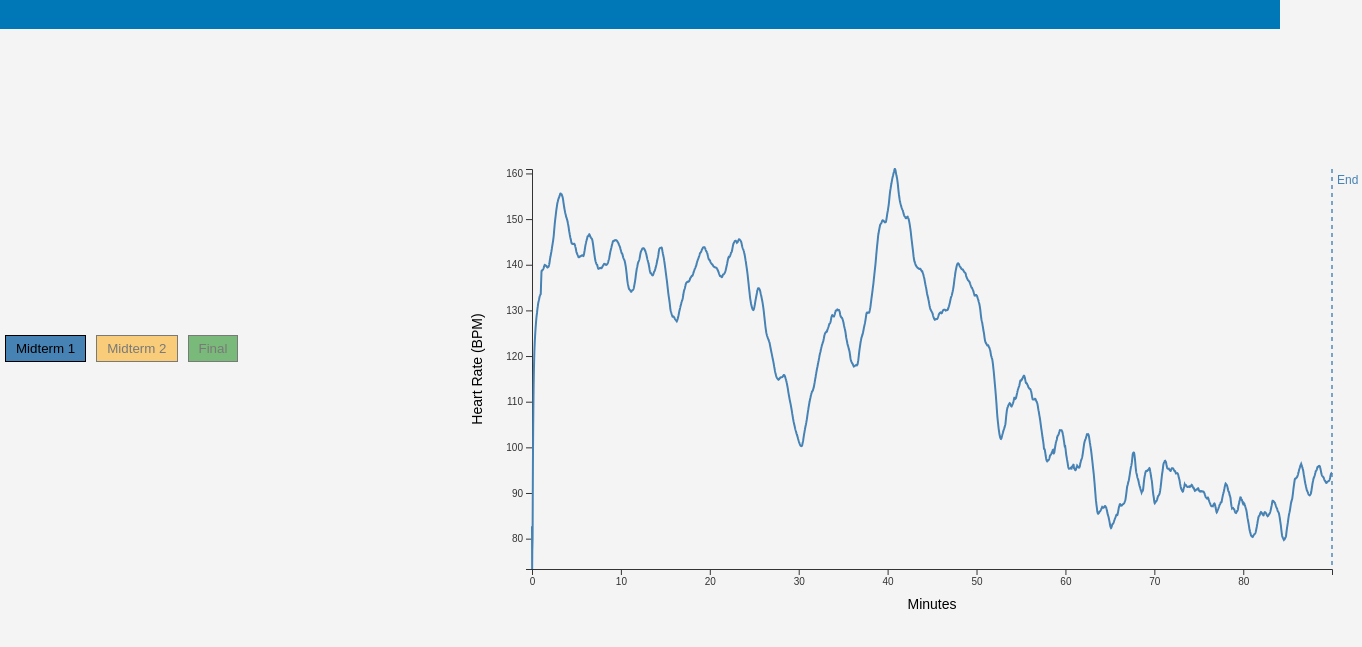
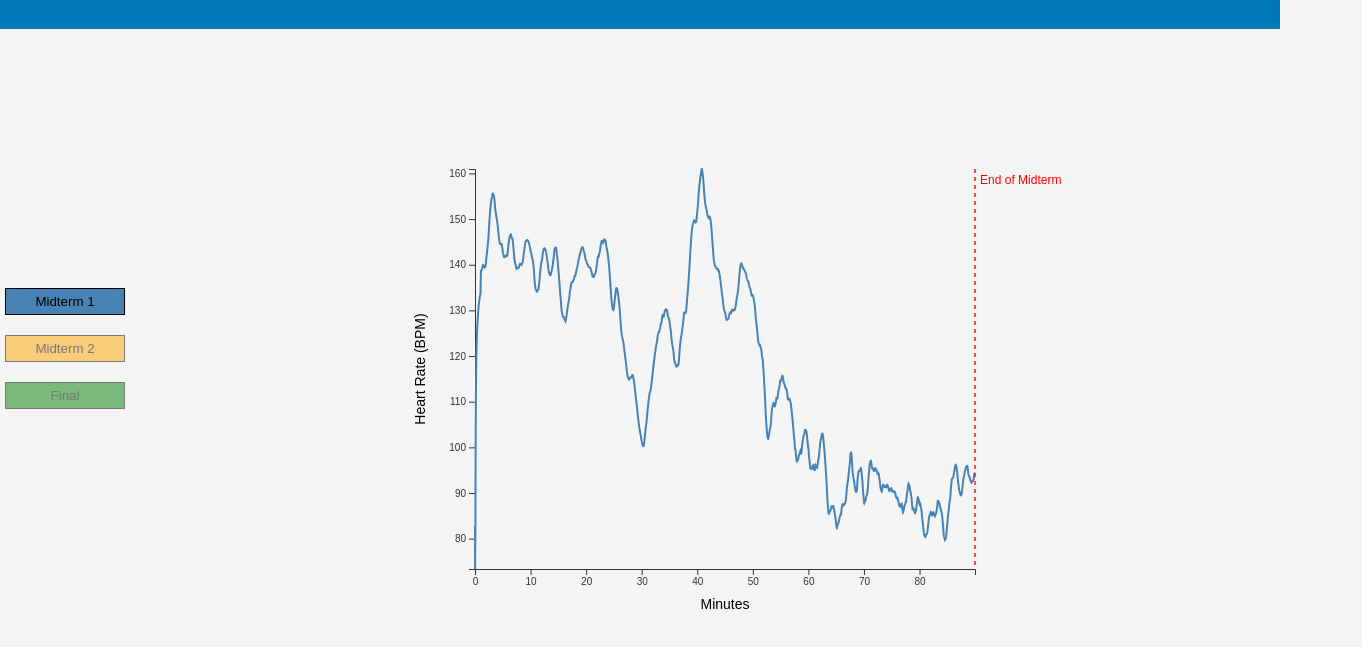
Before and after one commit to somythl/analyzingtesthealthmetrics, a plain HTML site: page index.html in a window 1280 px wide. Shown: the part 117-764 px from the top of the page, 1362 px wide, since content can reach past the window. Drawn offline with nearby package versions, Linux system fonts and the light colour scheme.

Commit message:
polished endlines for each test type

```diff
--- a/style.css
+++ b/style.css
@@ -26,13 +26,17 @@ main {
     border-radius: 10px;
     box-shadow: 0 0 10px rgba(0, 0, 0, 0.1);
     text-align: center;
+    overflow: visible; /* Ensure text doesn't get hidden */
 }
+
 
 #chart {
     width: 600px;
     height: 400px;
     margin: auto;
+    overflow: visible; /* Allow text to extend */
 }
+
 
 footer {
     background-color: #0077b6;
@@ -43,3 +47,28 @@ footer {
     bottom: 0;
     width: 100%;
 }
+
+#container {
+    display: flex;
+    justify-content: center;  /* Center content */
+    align-items: center;
+    gap: 40px; /* Space between buttons and graph */
+    margin-top: 20px;
+    flex-wrap: wrap;
+}
+
+#buttons {
+    display: flex;
+    flex-direction: column; /* Stack buttons vertically */
+    align-items: center;
+    gap: 10px;
+}
+
+
+button {
+    padding: 8px 15px;
+    width: 120px;
+    text-align: center;
+    border: 1px solid black;
+    cursor: pointer;
+}
--- a/visualization.js
+++ b/visualization.js
@@ -2,8 +2,8 @@ d3.json("Data/average_hr.json").then(function(data) {
     const tests = ["Midterm 1", "Midterm 2", "Final"];
     const colors = { "Midterm 1": "steelblue", "Midterm 2": "orange", "Final": "green" };
 
-    const width = 800, height = 400;
-    const margin = {top: 20, right: 30, bottom: 50, left: 70};
+    const width = 500, height = 400;
+    const margin = {top: 20, right:100, bottom: 50, left: 70};
 
     // **Clear existing SVG and buttons before appending new ones**
     d3.select("#chart").selectAll("svg").remove();
@@ -88,6 +88,8 @@ d3.json("Data/average_hr.json").then(function(data) {
         xAxisGroup.transition().duration(1000).call(d3.axisBottom(xScale).ticks(10));
         yAxisGroup.transition().duration(1000).call(d3.axisLeft(yScale));
 
+        let endTimes = {}; // Store end times to manage combined labels
+
         activeTests.forEach(test => {
             const path = svg.append("path")
                 .datum(data[test])
@@ -106,28 +108,73 @@ d3.json("Data/average_hr.json").then(function(data) {
                 .ease(d3.easeLinear)
                 .attr("stroke-dashoffset", 0);
 
-            // End-of-test indicator
-            const endTime = d3.max(data[test], d => d["Time (s)"]) / 60;
+            // Store end times
+            const endTime = Math.round(d3.max(data[test], d => d["Time (s)"]) / 60); // Round to nearest minute
+            if (!endTimes[endTime]) endTimes[endTime] = [];
+            endTimes[endTime].push(test);
+
+
+
+
+
+        });
+
+        console.log("End times object:", endTimes); // Shows all end times
+
+        Object.keys(endTimes).forEach(time => {
+            const testNames = endTimes[time]; // Tests that end at this time
+            console.log(`Processing end time at ${time} min for tests:`, testNames);
+
+            const hasFinal = testNames.includes("Final");
+            const hasMidterm = testNames.some(t => t.includes("Midterm"));
+
+            console.log(`At ${time} min -> hasFinal: ${hasFinal}, hasMidterm: ${hasMidterm}`);
+
+            // Ensure we are adding the red dashed line at the correct position
             svg.append("line")
                 .attr("class", "end-line")
-                .attr("x1", xScale(endTime))
-                .attr("x2", xScale(endTime))
+                .attr("x1", xScale(time))
+                .attr("x2", xScale(time))
                 .attr("y1", 0)
                 .attr("y2", height)
-                .attr("stroke", colors[test])
+                .attr("stroke", "red")
                 .attr("stroke-dasharray", "4 4")
                 .attr("stroke-width", 2)
                 .attr("opacity", 0.7);
 
-            // Add text for end-of-test marker
-            svg.append("text")
-                .attr("class", "end-text")
-                .attr("x", xScale(endTime) + 5)
-                .attr("y", 15)
-                .attr("fill", colors[test])
-                .style("font-size", "12px")
-                .text(`End of ${test}`);
+            let labelText = "";
+
+            // ✅ Debug which condition is triggered
+            if (hasFinal && !hasMidterm) {
+                labelText = "End of Final";  // Only Final selected
+            } else if (hasMidterm) {
+                labelText = "End of Midterm";  // Any midterm selected
+            }
+
+            console.log(`Label assigned at ${time} min: "${labelText}"`);
+
+            if (labelText !== "") {
+                const label = svg.append("text")
+                    .attr("class", "end-text")
+                    .attr("x", xScale(time) + 5)
+                    .attr("y", 15)
+                    .attr("fill", "red")
+                    .style("font-size", "12px");
+
+                setTimeout(() => {
+                    label.text(labelText);
+                    console.log(`Final label assigned at ${time} min:`, labelText);
+                }, 100); // Delay to avoid overwriting
+            }
+
         });
+
+
+
+
+
+
+
     }
 
     // Create buttons
```
